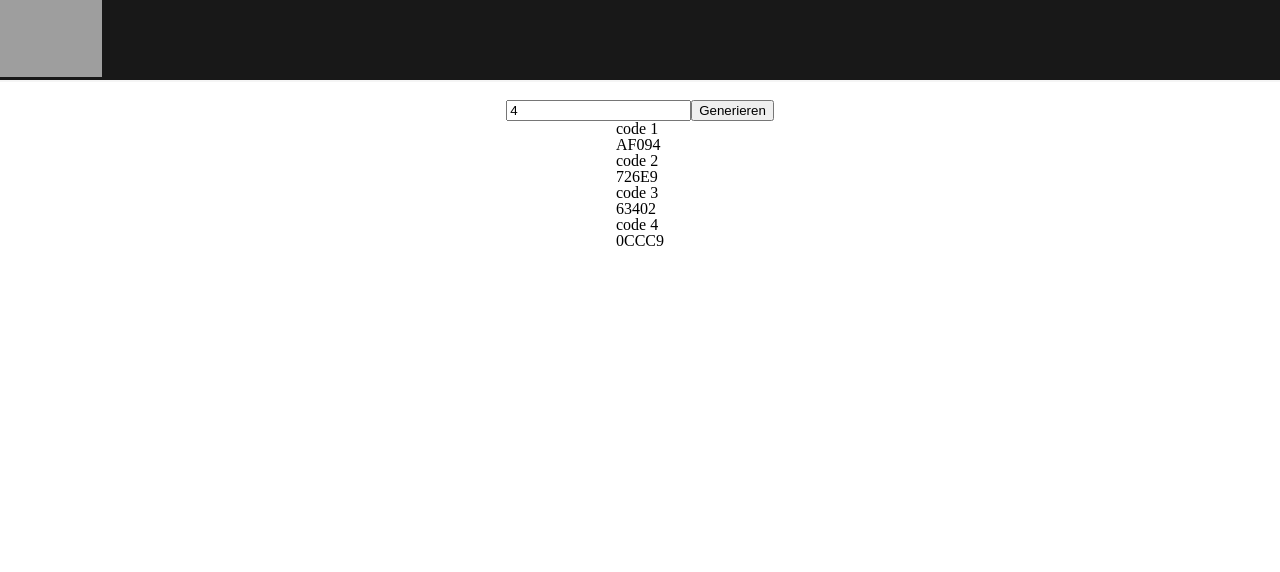
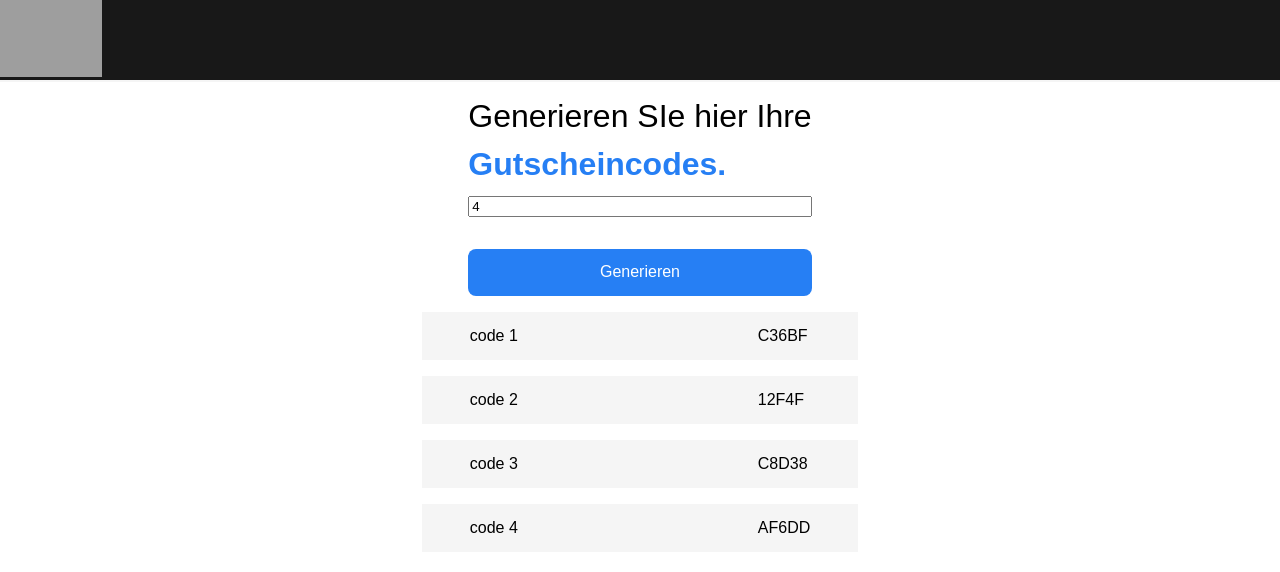
Before and after one commit to KevinKarahali/code-generator, an Angular app: page / in a window 1280 px wide. Both pictures are taken after a click on the button "Generieren". Shown: the top 572 px of the page. Built offline with nearby package versions, Linux system fonts and the light colour scheme; grey boxes are pictures that could not be loaded.

Commit message:
adding some styles and text

```diff
--- a/src/app/app.component.css
+++ b/src/app/app.component.css
@@ -1,3 +1,9 @@
+* {
+  font-family: sans-serif;
+  font-weight: lighter;
+}
+
+
 .container {
   display: flex;
   flex-direction: column;
--- a/src/app/code-generator/generator/generator.component.css
+++ b/src/app/code-generator/generator/generator.component.css
@@ -0,0 +1,24 @@
+h2 {
+  font-size: 2rem;
+  padding-bottom: 1rem;
+}
+
+.blue-text {
+  font-weight: bold;
+  color: #267ff4;
+}
+
+button {
+  background-color: #267ff4;
+  border: none;
+  border-radius: 0.5rem;
+  padding: 0.9rem 2rem;
+  margin-top: 2rem;
+  color: white;
+  font-size: 1rem;
+}
+
+.container {
+  display: flex;
+  flex-flow: column;
+}
--- a/src/app/code-generator/generator/generator.component.html
+++ b/src/app/code-generator/generator/generator.component.html
@@ -1,2 +1,6 @@
-<input type="number" [(ngModel)]="number" min="4">
-<button (click)="generateCode(number)">Generieren</button>
+<h2>Generieren SIe hier Ihre </h2>
+<h2 class="blue-text">Gutscheincodes.</h2>
+<div class="container">
+  <input type="number" [(ngModel)]="number" min="4">
+  <button (click)="generateCode(number)">Generieren</button>
+</div>
--- a/src/app/code-generator/list-code/list-code.component.css
+++ b/src/app/code-generator/list-code/list-code.component.css
@@ -0,0 +1,19 @@
+.container {
+  display: flex;
+  padding: 1rem 3rem;
+  background-color: whitesmoke;
+  margin: 1rem;
+}
+
+.text {
+
+  margin-right: 15rem;
+}
+
+
+/*flex-direction*/
+/*flex-wrap*/
+/*flex-flow*/
+/*justify-content*/
+/*align-items*/
+/*align-content*/
--- a/src/app/code-generator/list-code/list-code.component.html
+++ b/src/app/code-generator/list-code/list-code.component.html
@@ -1,4 +1,4 @@
-<div *ngFor="let code of codes; let i = index">
-  <p>code {{i + 1}}</p>
+<div class="container" *ngFor="let code of codes; let i = index">
+  <p class="text">code {{i + 1}}</p>
   <p>{{codes[i]}}</p>
 </div>
```
